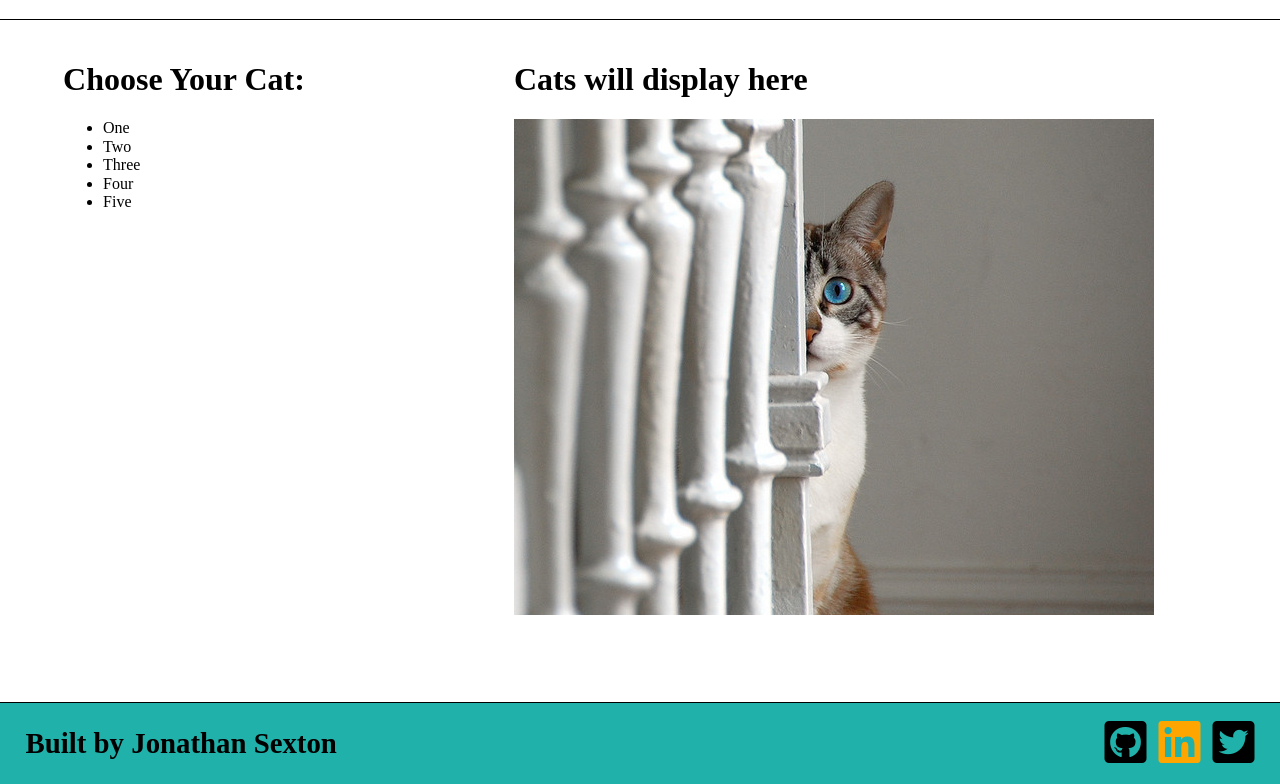
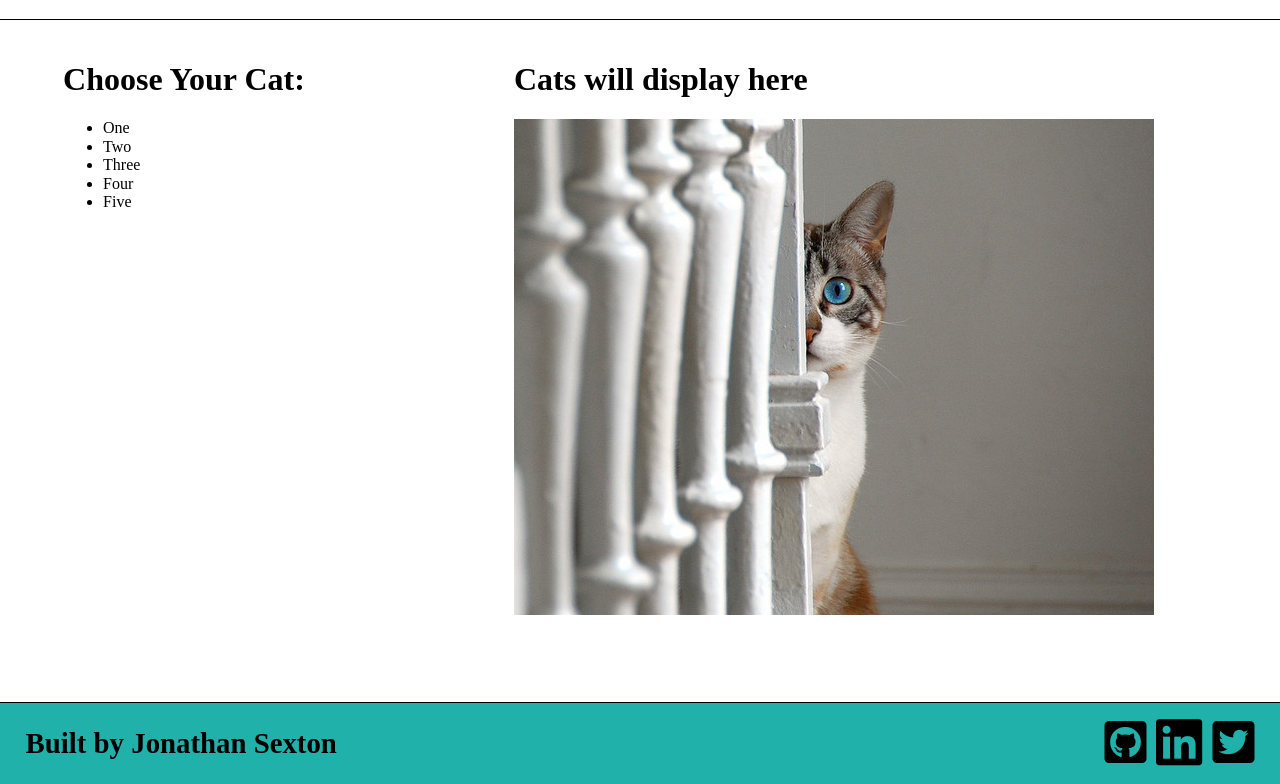
Before and after one commit to JS-goose/cat-clicker, a website: page index.html in a window 1280 px wide. In both pictures the pointer is over the element 1192 px from the left and 804 px from the top of the page. Shown: the part 61-845 px from the top of the page. Drawn offline with Linux system fonts and the light colour scheme.

Commit message:
changed footer link styling

```diff
--- a/css/style.css
+++ b/css/style.css
@@ -48,15 +48,18 @@
   font-size: 3em;
   padding-right: 2%;
 }
+#social :hover {
+  transform: scale(1.1);
+}
 a {
   color: black;
   text-decoration: none;
-}
-a:hover {
-  color: orange;
 }
 .trademark {
   font-size: 1.2em;
   justify-content: center;
   padding-left: 2%;
 }
+.trademark a:hover {
+  color: orangered;
+}
```
